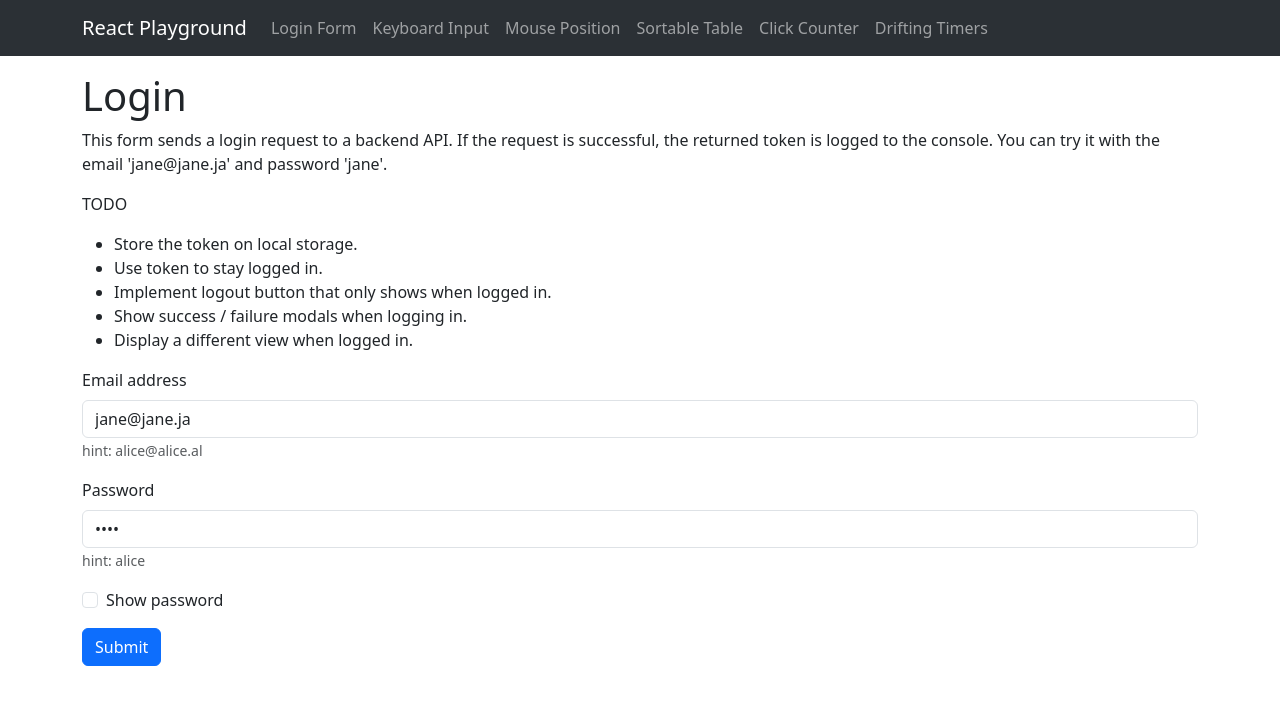
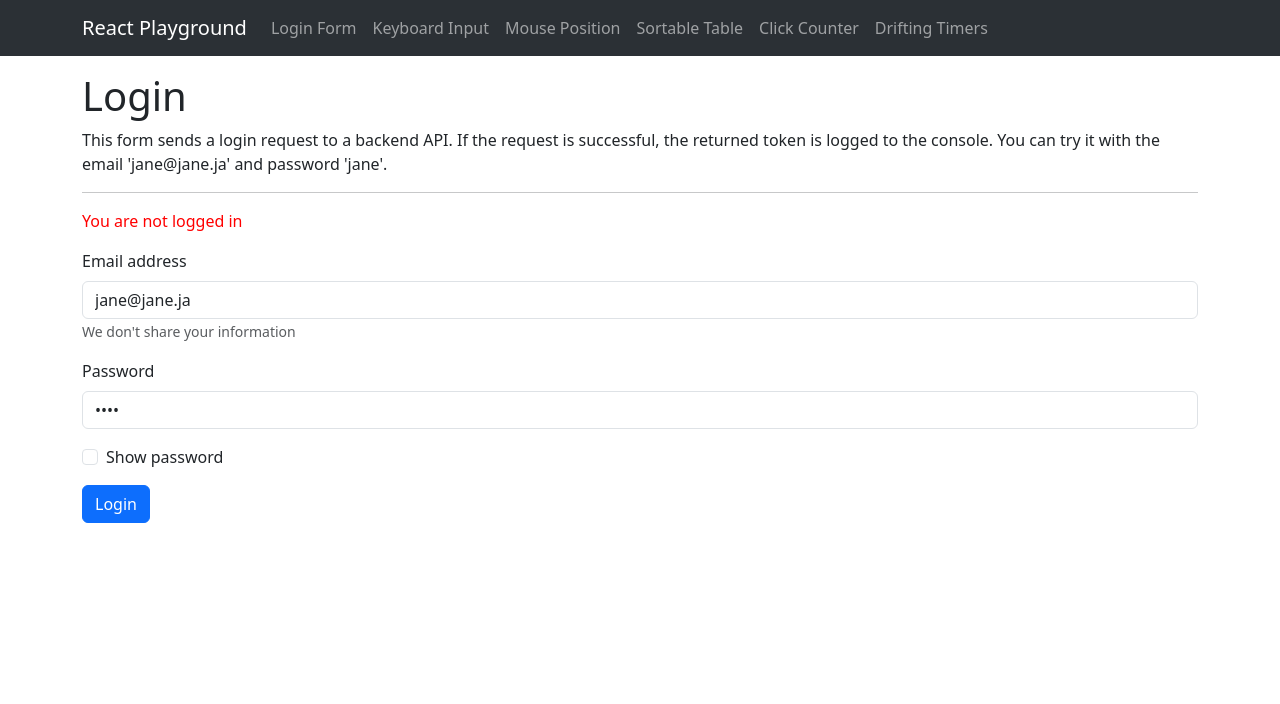
Before and after one commit to Ahuanmarca/react-playground, a React (Vite) app: page /loginform in a window 1280 px wide. Shown: the top 704 px of the page. Built offline with nearby package versions, Linux system fonts and the light colour scheme.

Commit message:
Implement Login and Logout on LoginForm!
- Use React Context to remember if we are logged.
- Store token on localStorage.
- Change view when logged in:
  - Hide login form.
  - Show logout button.

```diff
--- a/package.json
+++ b/package.json
@@ -18,7 +18,8 @@
     "react": "^18.2.0",
     "react-bootstrap": "^2.10.1",
     "react-dom": "^18.2.0",
-    "react-router-dom": "^6.22.1"
+    "react-router-dom": "^6.22.1",
+    "swr": "^2.2.5"
   },
   "devDependencies": {
     "@types/react": "^18.2.55",
--- a/src/components/App/App.jsx
+++ b/src/components/App/App.jsx
@@ -1,8 +1,6 @@
 import { Routes, Route } from "react-router-dom";
 import Container from "react-bootstrap/Container";
-// My components
 import Navbar from "../Navbar";
-// My pages
 import Home from "../../pages/Home";
 import KeyboardInput from "../../pages/KeyboardInput";
 import MousePosition from "../../pages/MousePosition";
--- /dev/null
+++ b/src/contexts/authContext.jsx
@@ -0,0 +1,23 @@
+import React from "react";
+
+const AuthContext = React.createContext();
+
+function AuthProvider({ children }) {
+  const [isLogged, setIsLogged] = React.useState(false);
+
+  function login() {
+    setIsLogged(true);
+  }
+
+  function logout() {
+    setIsLogged(false);
+  }
+
+  return (
+    <AuthContext.Provider value={{ isLogged, login, logout }}>
+      {children}
+    </AuthContext.Provider>
+  );
+}
+
+export { AuthContext, AuthProvider };
--- a/src/main.jsx
+++ b/src/main.jsx
@@ -4,11 +4,14 @@ import App from "./components/App";
 import "./index.css";
 import "bootstrap/dist/css/bootstrap.min.css";
 import { BrowserRouter } from "react-router-dom";
+import { AuthProvider } from "./contexts/authContext";
 
 ReactDOM.createRoot(document.getElementById("root")).render(
   <React.StrictMode>
-    <BrowserRouter>
-      <App />
-    </BrowserRouter>
+    <AuthProvider>
+      <BrowserRouter>
+        <App />
+      </BrowserRouter>
+    </AuthProvider>
   </React.StrictMode>
 );
--- a/src/pages/LoginForm/LoginForm.jsx
+++ b/src/pages/LoginForm/LoginForm.jsx
@@ -1,6 +1,7 @@
 import React from "react";
 import Button from "react-bootstrap/Button";
 import Form from "react-bootstrap/Form";
+import { AuthContext } from "../../contexts/authContext";
 
 const ENDPOINT = "https://bytebazaar-api.onrender.com/auth/login";
 
@@ -9,11 +10,10 @@ function LoginForm() {
     email: "jane@jane.ja",
     password: "jane",
   });
-
   const [showPassword, setShowPassword] = React.useState(false);
-
   // idle / loading / success / error
   const [status, setStatus] = React.useState("idle");
+  const { isLogged, login, logout } = React.useContext(AuthContext);
 
   const id = React.useId();
   const emailId = `${id}-email`;
@@ -28,6 +28,7 @@ function LoginForm() {
 
     setStatus("loading");
 
+    try {
       const response = await fetch(ENDPOINT, {
         method: "POST",
         headers: { "Content-Type": "application/json" },
@@ -40,15 +41,28 @@ function LoginForm() {
 
       if (json.token) {
         console.log(json);
+        localStorage.token = json.token;
+        login();
         setStatus("success");
         setInput(() => ({ email: "", password: "" }));
       } else {
+        delete localStorage.token;
+        logout();
+        setStatus("error");
+      }
+    } catch (err) {
       setStatus("error");
     }
   }
 
   function toggleShowPassword() {
     setShowPassword((prev) => !prev);
+  }
+
+  // TODO... We are repeating login / logout tasks between here and Auth State. To be refactored!
+  function formLogout() {
+    logout();
+    delete localStorage.token;
   }
 
   return (
@@ -59,14 +73,13 @@ function LoginForm() {
         successful, the returned token is logged to the console. You can try it
         with the email &#39;jane@jane.ja&#39; and password &#39;jane&#39;.
       </p>
-      <p>TODO</p>
-      <ul>
-        <li>Store the token on local storage.</li>
-        <li>Use token to stay logged in.</li>
-        <li>Implement logout button that only shows when logged in.</li>
-        <li>Show success / failure modals when logging in.</li>
-        <li>Display a different view when logged in.</li>
-      </ul>
+      <hr />
+      {isLogged ? (
+        <div style={{ color: "green" }}>You are logged in</div>
+      ) : (
+        <div style={{ color: "red" }}>You are not logged in</div>
+      )}
+      {!isLogged ? (
         <Form onSubmit={handleSubmit} className="mt-3">
           <Form.Group className="mb-3">
             <Form.Label>Email address</Form.Label>
@@ -79,7 +92,9 @@ function LoginForm() {
               value={input.email}
               onChange={handleChange}
             />
-          <Form.Text className="text-muted">hint: alice@alice.al</Form.Text>
+            <Form.Text className="text-muted">
+              We don&#39;t share your information
+            </Form.Text>
           </Form.Group>
 
           <Form.Group className="mb-3">
@@ -93,7 +108,6 @@ function LoginForm() {
               value={input.password}
               onChange={handleChange}
             />
-          <Form.Text className="text-muted">hint: alice</Form.Text>
           </Form.Group>
 
           <Form.Group className="mb-3">
@@ -104,12 +118,21 @@ function LoginForm() {
               onChange={toggleShowPassword}
             />
           </Form.Group>
-        <Button variant="primary" type="submit" disabled={status === "loading"}>
-          {status === "loading" ? "Submitting..." : "Submit"}
+          <Button
+            variant="primary"
+            type="submit"
+            disabled={status === "loading"}
+          >
+            {status === "loading" ? "Submitting..." : "Login"}
           </Button>
           {status === "success" && <p>Success!</p>}
           {status === "error" && <p>Something went wrong.</p>}
         </Form>
+      ) : (
+        <Button variant="primary" className="mt-3" onClick={formLogout}>
+          Logout
+        </Button>
+      )}
     </>
   );
 }
```
Also changed, not shown: 1 other file (tests, documents, lock files or other folders). Lines whose indentation alone changed are shown as unchanged.
